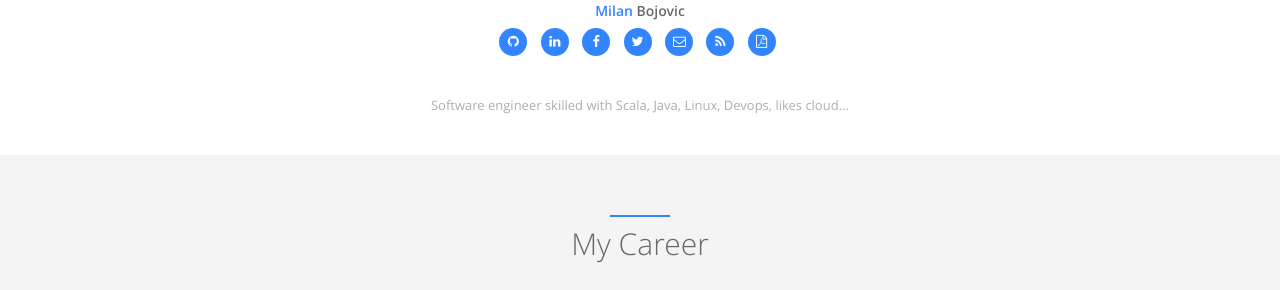
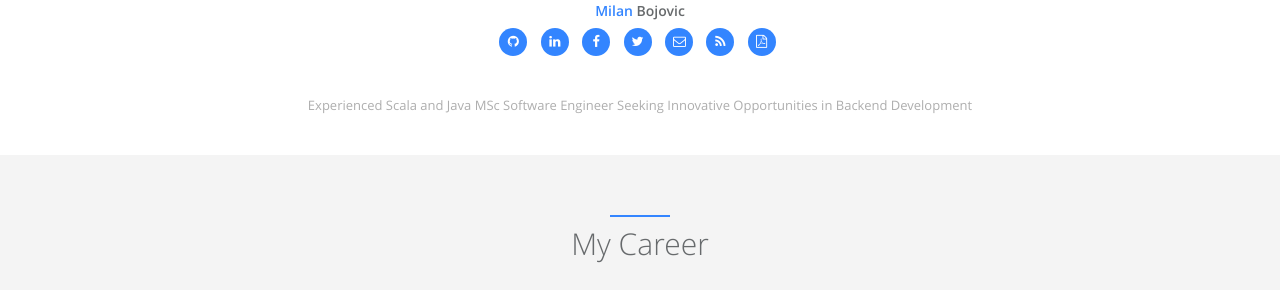
Before and after one commit to milanbojovic/milanbojovic.github.io, a Jekyll site: the page built from index.html, in a window 1280 px wide and 900 px high, scrolled down 556 px. Shown: the part 164-454 px from the top of the window. Built offline with Jekyll 4.4.1, drawn with Linux system fonts in a browser that asks for light colours.

Commit message:
Updated about section

```diff
--- a/_config.yml
+++ b/_config.yml
@@ -28,7 +28,7 @@ author:  # change following line to your infomation.
   skill_icon2:
     - name: icon-aws
     - name: icon-mongodb
-  desc: Software engineer skilled with Scala, Java, Linux, Devops, likes cloud...  # Describe yourself.
+  desc: Experienced Scala and Java MSc Software Engineer Seeking Innovative Opportunities in Backend Development  # Describe yourself.
 
 # comment
 disqus:  # if you wanna comment feature, go to https://disqus.com/ to get your configuration; if not, comment following two lines.
```
